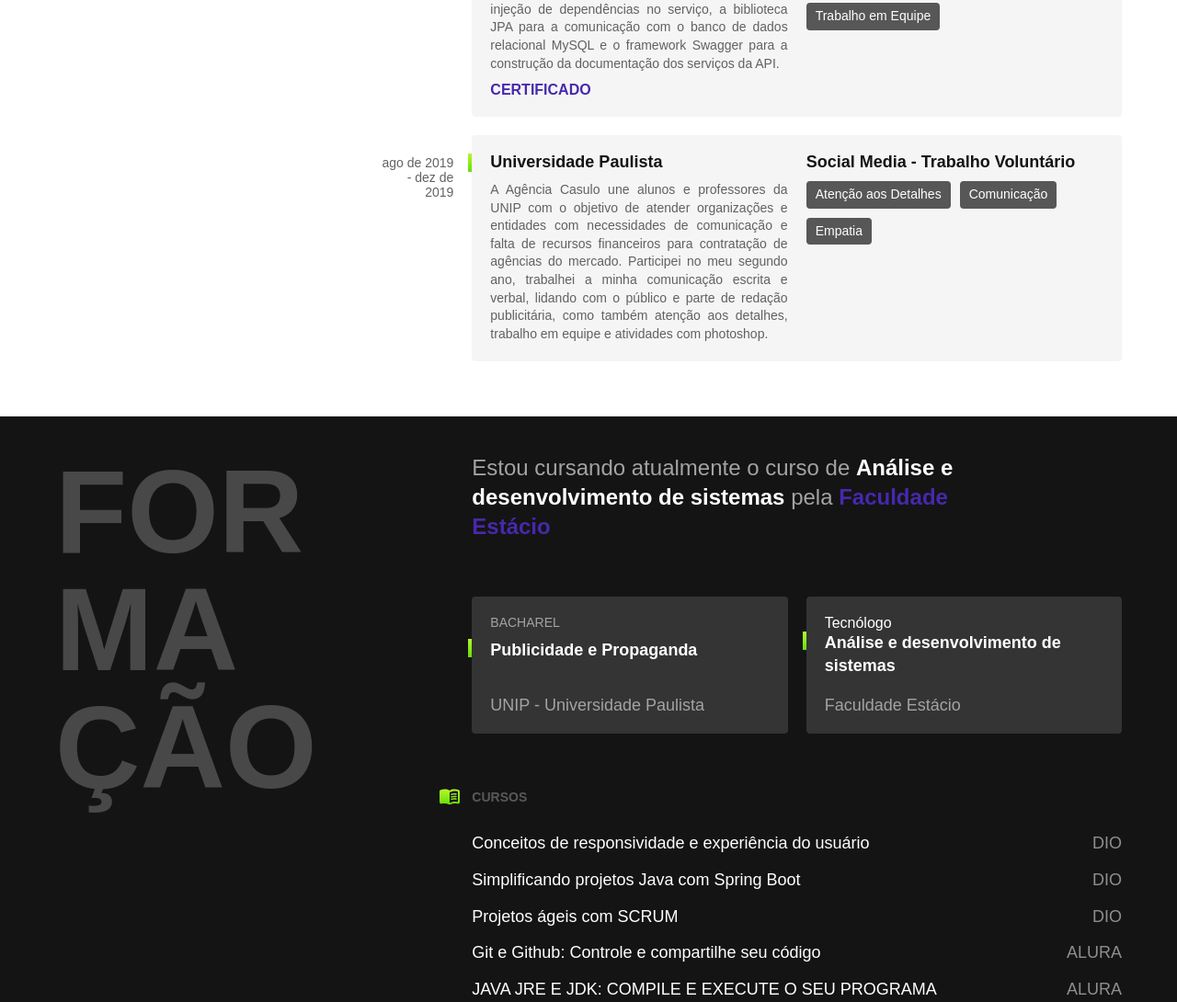
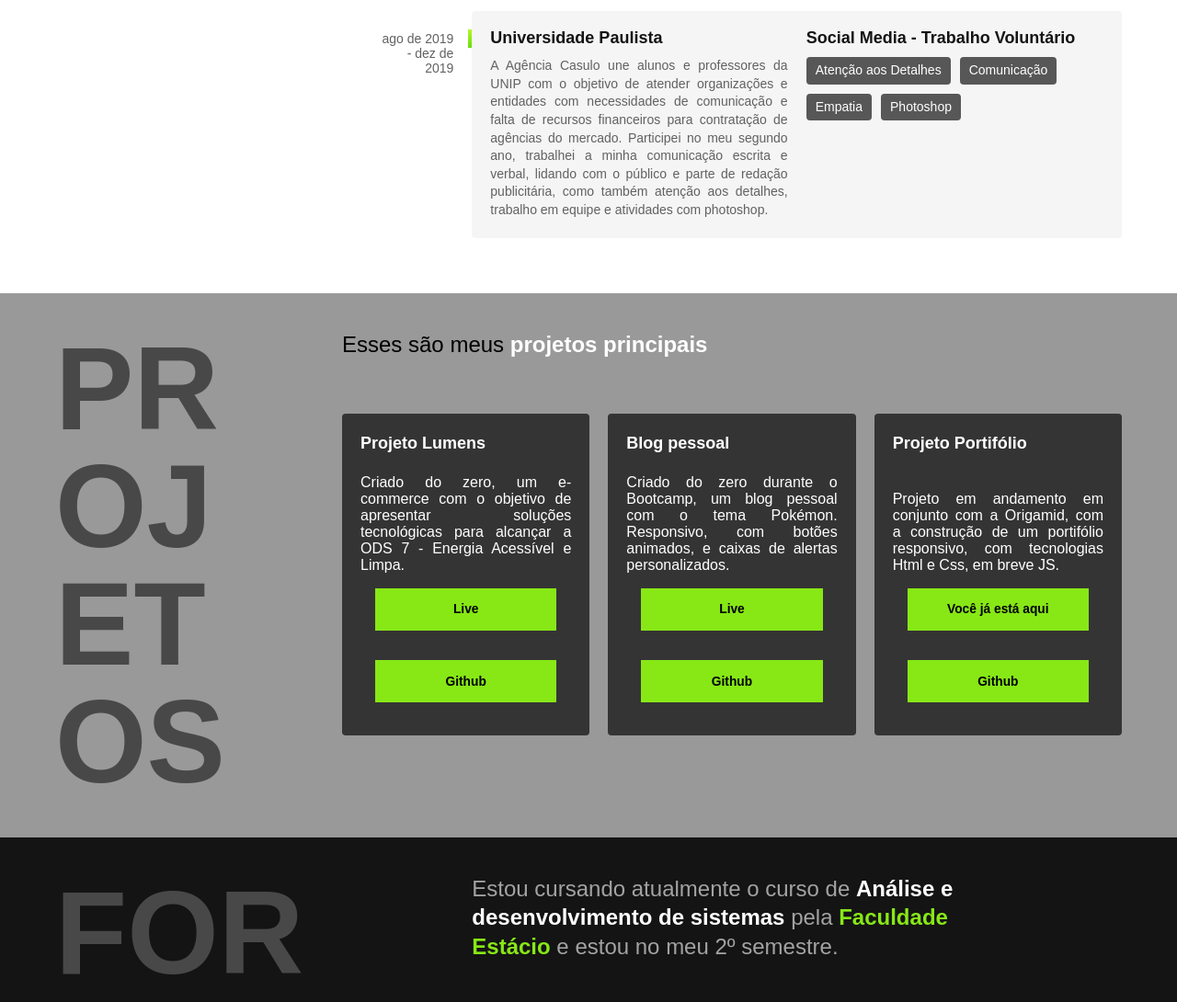
Before and after one commit to esyamamoto/Origamid, a plain HTML site: page Projeto-portifolio/index.html in a window 1280 px wide. Shown: the part 1385-2475 px from the top of the page at 92% size. Drawn offline with Linux system fonts and the light colour scheme.

Commit message:
Finalizando detalhes

```diff
--- a/Projeto-portifolio/index.html
+++ b/Projeto-portifolio/index.html
@@ -17,9 +17,6 @@
   <meta property="og:image" content="" />
 
   <link rel="shortcut icon" href="images/icon.png" type="image/x-icon" />
-  <link rel="preconnect" href="https://fonts.googleapis.com" />
-  <link rel="preconnect" href="https://fonts.gstatic.com" crossorigin />
-  <link href="https://fonts.googleapis.com/css2?family=Fira+Sans:wght@400;700&display=swap" rel="stylesheet" />
   <link rel="stylesheet" href="styles/style.css" />
   <title>Erika S Yamamoto - Desenvolvedora Front End</title>
 </head>
@@ -32,13 +29,14 @@
 
 
 <body>
-  <header class="header container">
-    <a href="/curriculum" class="header-logo">Erika Sayuri Yamamoto</a>
+  <header class="header-container">
     <nav>
       <ul class="header-menu">
-        <li><a href="#experience">Experiência</a></li>
-        <li><a href="#formation">Formação</a></li>
-        <li><a href="#contact">Contato</a></li>
+        <p class="header-name">Erika Sayuri Yamamoto</p>
+        <li><a href="#experience" class="menu">Experiência</a></li>
+        <li><a href="#project" class="menu">Projetos</a></li>
+        <li><a href="#formation" class="menu">Formação</a></li>
+        <li><a href="#contact" class="menu">Contato</a></li>
       </ul>
     </nav>
   </header>
@@ -47,11 +45,12 @@
     <img src="images/perfil.png" alt="Foto perfil" width="360" height="520" />
     <div>
       <h1>
-        Desenvolvedora <br/>
+        Desenvolvedora <br />
         Front End
       </h1>
-      <p>Localidade -  Botucatu <br/>
-      com disposição de realocação </p>
+      <p>Localidade - Botucatu <br />
+        com disposição de realocação </p>
+        <button class="grow_box"><a target="_blank" href='https://drive.google.com/file/d/1QlEyRiT2muLL7smEaawZQVI9fKXEJa7i/view?usp=sharing'>Currículo</a></button>
     </div>
   </main>
 
@@ -108,7 +107,8 @@
           <li>Trabalho em Equipe</li>
         </ul>
 
-        <p><a href="https://drive.google.com/file/d/1e-gw-dc92EGy3xOGt4WQ7qK_i-tY1nAn/view?usp=sharing" class="a" target="_blank">CERTIFICADO</a></p>
+        <p><a href="https://drive.google.com/file/d/1e-gw-dc92EGy3xOGt4WQ7qK_i-tY1nAn/view?usp=sharing" class="a"
+            target="_blank">CERTIFICADO</a></p>
       </div>
 
       <div class="company">
@@ -117,20 +117,76 @@
         <span class="company-title">Social Media - Trabalho Voluntário</span>
         <p class="company-text" style=" text-align: justify">
           A Agência Casulo une alunos e professores da UNIP com o objetivo de atender organizações e entidades com
-          necessidades de comunicação e falta de recursos financeiros para contratação de agências do mercado. Participei
-          no meu segundo ano, trabalhei a minha comunicação escrita e verbal, lidando com o público e parte de redação publicitária,
+          necessidades de comunicação e falta de recursos financeiros para contratação de agências do mercado.
+          Participei
+          no meu segundo ano, trabalhei a minha comunicação escrita e verbal, lidando com o público e parte de redação
+          publicitária,
           como também atenção aos detalhes, trabalho em equipe e atividades com photoshop.
         </p>
         <ul class="company-skills">
           <li>Atenção aos Detalhes</li>
           <li>Comunicação</li>
           <li>Empatia</li>
+          <li>Photoshop</li>
         </ul>
       </div>
   </section>
 
 
 
+
+
+
+
+
+  <section class="project" id="project" aria-label="Projetos">
+    <div class="project-container">
+      <h2 class="subtitle">Projetos</h2>
+
+      <div>
+        <p class="project-text">
+          Esses são meus <strong>projetos principais</strong>
+        </p>
+
+        <ul class="projects-list">
+          <li class="projects">
+            <h3 class="projects-type">Projeto Lumens</h3>
+            <p class="about-text" style=" text-align: justify">
+              Criado do zero, um e-commerce com o objetivo de apresentar soluções tecnológicas para alcançar a ODS 7 - Energia Acessível e Limpa.
+            </p>
+
+            <button class="grow_box"><a target="_blank" href='https://lumens.netlify.app/#/inicio'>Live</a></button>
+            <button class="grow_box"><a target="_blank" href='https://github.com/esyamamoto/Lumens-Front-End'>Github</a></button>
+
+
+          </li>
+
+
+          <li class="projects">
+            <h3 class="projects-type">Blog pessoal</h3>
+            <p class="about-text" style=" text-align: justify">
+              Criado do zero durante o Bootcamp, um blog pessoal com o tema Pokémon. Responsivo, com botões animados, e caixas de alertas personalizados.
+        </p>
+
+        <button class="grow_box"><a target="_blank" href='https://sayuriblog.netlify.app/#/entrar'>Live</a></button>
+        <button class="grow_box"><a target="_blank" href='https://github.com/esyamamoto/BlogPessoal'>Github</a></button>
+
+           </li>
+
+
+          <li class="projects">
+            <h3 class="projects-type">Projeto Portifólio</h3>
+            <p class="about-text" style=" text-align: justify">
+              Projeto em andamento em conjunto com a Origamid, com a construção de um portifólio responsivo, com tecnologias Html e Css, em breve JS.
+            </p>
+
+            <button class="grow_box">Você já está aqui</button>
+            <button class="grow_box"><a target="_blank" href='https://github.com/esyamamoto/Origamid/tree/main/Projeto-portifolio'>Github</a></button>
+
+
+          </li>
+        </ul>
+  </section>
 
 
 
@@ -142,7 +198,8 @@
       <div>
         <p class="formation-text">
           Estou cursando atualmente o curso de <strong>Análise e desenvolvimento de sistemas</strong> pela
-          <a href="https://estacio.br/cursos/graduacao/analise-e-desenvolvimento-de-sistemas" class="a" target="_blank">Faculdade Estácio</a>
+          <a href="https://estacio.br/cursos/graduacao/analise-e-desenvolvimento-de-sistemas" class="a"
+            target="_blank">Faculdade Estácio</a> e estou no meu 2º semestre.
         </p>
 
         <ul class="college-list">
@@ -169,14 +226,16 @@
               <li>Git e Github: Controle e compartilhe seu código<span>ALURA</span></li>
               <li>JAVA JRE E JDK: COMPILE E EXECUTE O SEU PROGRAMA<span>ALURA</span></li>
             </ul>
-            <p><a href="https://drive.google.com/drive/folders/1pIFCHVchbyMrVuaCTzIwnexh_N1UEEWP?usp=sharing" class="a" target="_blank">CERTIFICADOS</a></p>
+            <p><a href="https://drive.google.com/drive/folders/1pIFCHVchbyMrVuaCTzIwnexh_N1UEEWP?usp=sharing" class="a"
+                target="_blank">CERTIFICADOS</a></p>
           </div>
 
           <div class="courses">
             <h3>Em andamento</h3>
             <ul>
               <li>BOOTCAMP Becas Santander Tecnología | Santander Bootcamp 2022</li>
-              <li>Reforçando e aprendendo: Cursos de Web Design, UX/UI Design, HTML, CSS, JavaScript e React | Plataforma ORIGAMID</li>
+              <li>Reforçando e aprendendo: Cursos de Web Design, UX/UI Design, HTML, CSS, JavaScript e React |
+                Plataforma ORIGAMID</li>
             </ul>
           </div>
 
@@ -194,19 +253,23 @@
   <footer class="footer" id="contact">
     <div class="footer-container container">
       <p class="footer-text">
-        Estou disponível para novos projetos. Entre em contato comigo
+        Estou disponível para novos projetos. Entre em contato comigo 🤝
       </p>
 
       <ul class="footer-contact">
         <li>
-          <a href="mailto:erika.s.yamamoto@gmail.com">
+          <img class="icon" src=" https://cdn-icons-png.flaticon.com/512/732/732200.png" alt="gmail logo">
+
+          <a class="f-contact" href="mailto:erika.s.yamamoto@gmail.com" target="_blank">
             erika.s.yamamoto@gmail.com</a>
         </li>
         <li>
-          <a href="tel:+5514998328260">+55 (014) 9 998328260</a>
+          <img class="icon" src="https://cdn-icons.flaticon.com/png/512/3536/premium/3536445.png?token=exp=1657222816~hmac=bc4f87da4423ab63390e55a086a0e7b3" alt="whatsapp logo">
+          <a class="f-contact" target="_blank" href="https://api.whatsapp.com/send?phone=5514998328260&text=Ol%C3%A1%2C%20estou%20entrando%20em%20contato%20pelo%20seu%20Projeto%20Portif%C3%B3lio.">(014) 998328260</a>
         </li>
         <li>
-          <a target="_blank" href="https://github.com/esyamamoto">Github</a>
+          <img class="icon" src="https://cdn-icons.flaticon.com/png/512/2504/premium/2504911.png?token=exp=1657222735~hmac=95dbeacf0e4c8c7609cbd7b3a8904976" alt="Github logo">
+         <a class="f-contact" target="_blank" href="https://github.com/esyamamoto">Github</a>
         </li>
       </ul>
 
--- a/Projeto-portifolio/styles/experience.css
+++ b/Projeto-portifolio/styles/experience.css
@@ -8,11 +8,11 @@
 }
 
 .experience .subtitle {
-  color: #e0e0e0;
+  color: #808080;
 }
 
 .experience-text {
-  font-size: 1.5rem;
+  font-size: 1.2rem;
   line-height: 1.33;
   margin-bottom: 60px;
   max-width: 40ch;
--- a/Projeto-portifolio/styles/footer.css
+++ b/Projeto-portifolio/styles/footer.css
@@ -30,12 +30,22 @@
   color: currentColor;
 }
 
+.icon{
+  max-width: 40px;
+  max-height: 40px;
+  width: auto;
+  height: auto;
+}
+
 .footer-copy {
   font-size: 1rem;
   color: #646363;
   grid-column:  1 / -1;
 }
 
+.f-contact:hover{
+  color:#87e816;
+}
 @media (max-width: 800px) {
   .footer-container {
     grid-template-columns: 1fr;
--- a/Projeto-portifolio/styles/global.css
+++ b/Projeto-portifolio/styles/global.css
@@ -16,7 +16,7 @@ body {
 }
 
 .a {
-  color: #4728ad;
+  color: #87e816;
   font-weight: bold;
 }
 
--- a/Projeto-portifolio/styles/header.css
+++ b/Projeto-portifolio/styles/header.css
@@ -1,6 +1,7 @@
 .header,
 .header-menu {
   display: flex;
+  background: #87e816;
 }
 
 .header-logo {
@@ -9,7 +10,7 @@
 }
 
 .header {
-  padding: 40px 20px;
+  padding: 20px 20px;
   justify-content: space-between;
   align-items: center;
 }
@@ -29,6 +30,21 @@
   font-weight: bold;
 }
 
+.header-name{
+  margin-right: 250px;
+  flex-wrap: wrap;
+  font-size: 15pt;
+  line-height: 1.3;
+  padding: 10px 0px;
+  color: rgb(0, 0, 0);
+  font-weight: bold;
+}
+
+.menu:hover{
+  color: #fc9b00;
+}
+
+
 @media (max-width: 800px) {
   .header {
     flex-direction: column;
@@ -36,12 +52,5 @@
     padding: 20px;
   }
 
-  .header-menu a {
-    background-color: var(--color-bg-text-menu);
-    border-radius: 4px;
-    -webkit-border-radius: 4px;
-    -moz-border-radius: 4px;
-    -ms-border-radius: 4px;
-    -o-border-radius: 4px;
-  }
+
 }
--- /dev/null
+++ b/Projeto-portifolio/styles/project.css
@@ -0,0 +1,122 @@
+.project {
+    background: #999999;
+    color: #ffffff ;
+  }
+
+  .project-container {
+    padding: 40px 20px;
+    display: grid;
+    grid-template-columns: 1fr 4fr;
+    gap: 100px;
+    position: relative;
+    max-width: 1200px;
+    margin: 0 auto;
+  }
+
+  .project .subtitle {
+    color: #494848;
+  }
+
+  .project-text {
+    font-size: 1.5rem;
+    line-height: 1.33;
+    margin-bottom: 60px;
+    max-width: 40ch;
+    color: #000000;
+  }
+
+  .project-text strong {
+    color: #fff;
+  }
+
+  .projects-list {
+    display: flex;
+    flex-wrap: wrap;
+    gap: 20px;
+    margin-bottom: 60px;
+  }
+
+  .projects {
+    background-color: rgb(53, 52, 52);
+    flex: 1;
+    padding: 20px;
+    border-radius: 4px;
+    -webkit-border-radius: 4px;
+    -moz-border-radius: 4px;
+    -ms-border-radius: 4px;
+    -o-border-radius: 4px;
+    display: flex;
+    flex-direction: column;
+  }
+
+  .projects-type {
+    font-size: 1.125rem;
+    line-height: 1.4;
+    margin-bottom: 20px;
+    position: relative;
+    flex: 1; /* arruma os cards iguais*/
+  }
+
+  .about-text{
+
+  }
+
+  @media (max-width: 800px) {
+    .project-container {
+      grid-template-columns: 1fr;
+      padding: 60px 20px;
+      gap: 40px;
+    }
+    .project .subtitle {
+      color: #ffffff;
+    }
+  }
+
+
+
+/*botões*/
+  hr {
+    border: 0;
+    border-bottom: 0.0625rem solid #bbb;
+    margin: 3rem 0;
+  }
+  button {
+    font-size: 0.86em;
+    font-weight: bold;
+    background: #87e816;
+    color: #000000;
+    border: 0.25rem solid #87e816;
+    padding: 0.85em 0.75em;
+    margin: 1rem;
+    position: relative;
+    z-index: 1;
+    overflow: hidden;
+  }
+  button:hover {
+    color: #87e816;
+  }
+  button::after {
+    content: "";
+    background: #ecf0f1;
+    position: absolute;
+    z-index: -1;
+    padding: 0.85em 0.75em;
+    display: block;
+  }
+
+  button[class^="grow"]::after {
+    transition: all 0.3s ease;
+  }
+  button[class^="grow"]:hover::after {
+    transition: all 0.3s ease-out;
+  }
+  button.grow_box::after {
+    left: 0;
+    right: 0;
+    top: 0;
+    bottom: 0;
+    transform: scale(0, 0);
+  }
+  button.grow_box:hover::after {
+    transform: scale(1, 1);
+  }
--- a/Projeto-portifolio/styles/style.css
+++ b/Projeto-portifolio/styles/style.css
@@ -1,20 +1,23 @@
-/* Reset styles default navigator */
+
 @import "./reset.css";
 
-/* Global styles all pages */
+
 @import "./global.css";
 
-/* Header style */
+
+@import "./project.css";
+
+
 @import "./header.css";
 
-/* Introduction style */
+
 @import "./introduction.css";
 
-/* Experience style */
+
 @import "./experience.css";
 
-/* Formation style */
+
 @import "./formation.css";
 
-/* Footer style */
+
 @import "./footer.css";
```
